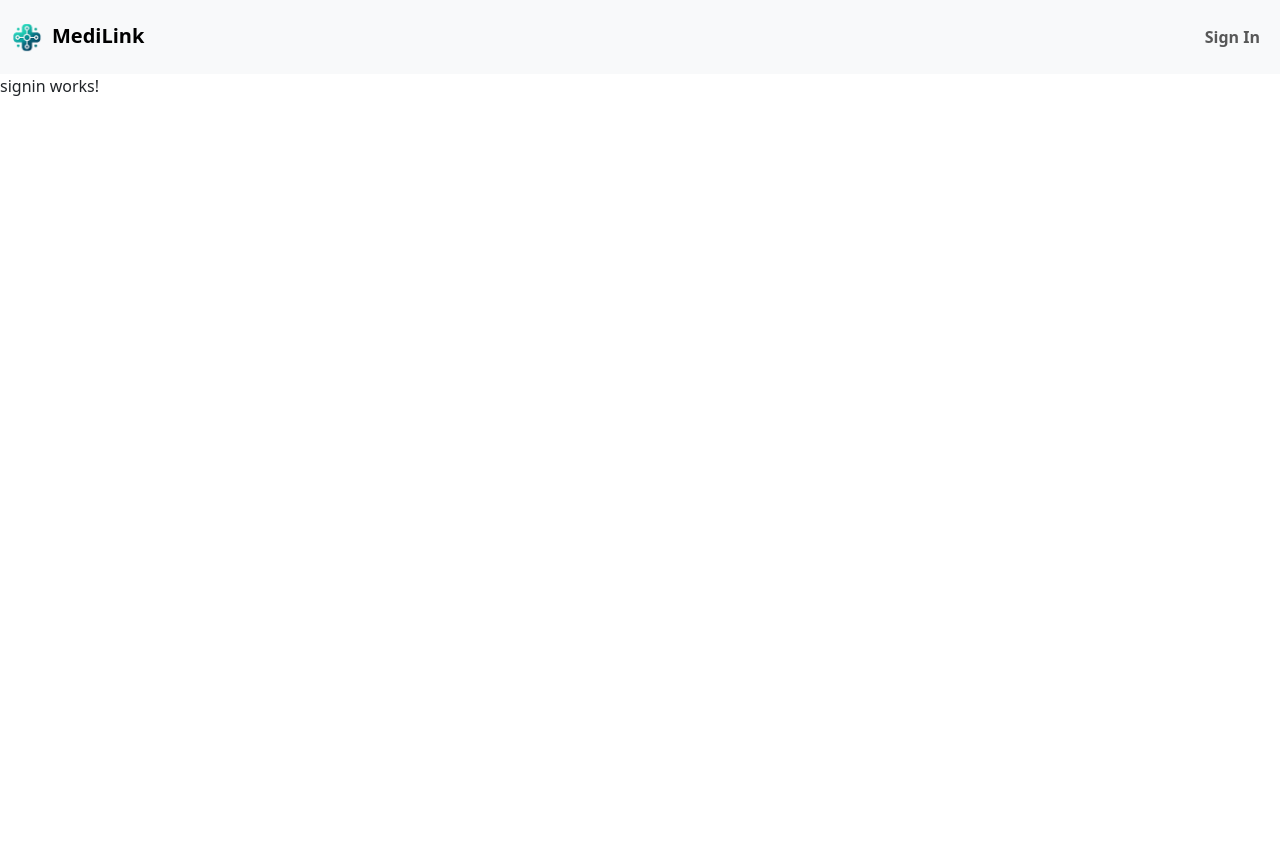
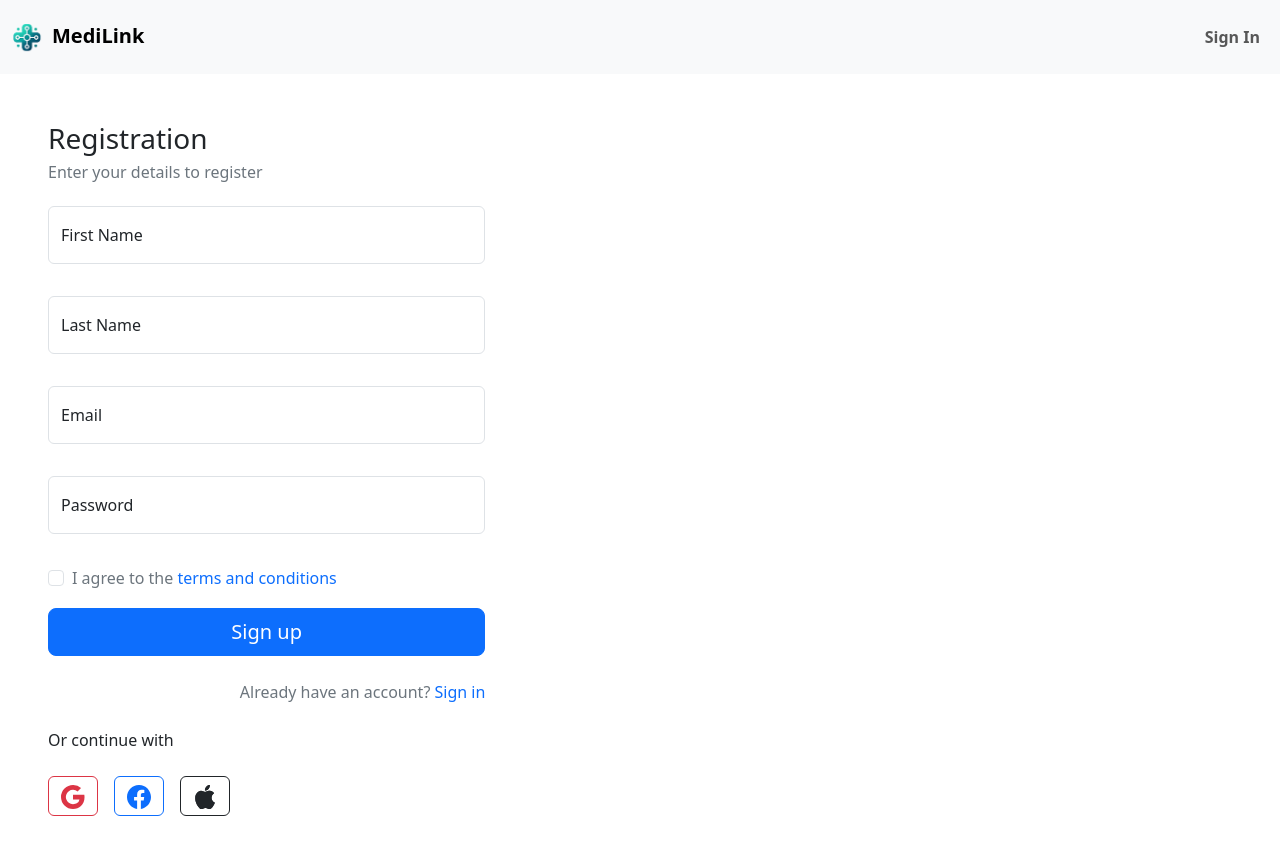
Before and after one commit to Justin-Barlowe/MediLink, an Angular app: page /signin in a window 1280 px wide. Shown: the top 854 px of the page. Before the commit the page ends 800 px from the top, so only its background shows below. Built offline with nearby package versions, Linux system fonts and the light colour scheme.

Commit message:
Updated home page

```diff
--- a/src/app/home/home.component.html
+++ b/src/app/home/home.component.html
@@ -2,29 +2,30 @@
 <!-- Justin Barlowe -->
 <!-- 06/16/2024 -->
 
-  <div class="section bg-color-1">
-    <br>
+<section class="bg-primary py-3 py-md-5 py-xl-8">
+  <div class="container">
+    <div class="row gy-4 align-items-center">
+      <div class="col-12 col-md-6 col-xl-7">
+        <div class="d-flex justify-content-center text-bg-primary">
+          <div class="col-12 col-xl-9">
+            <h2 class="h1 mb-4">Welcome to MediLink</h2>
+            <p class="lead mb-5">MediLink allows users to search for medical professionals in their area. Users can search for doctors, dentists, and other medical professionals by location, specialty, and insurance. MediLink also allows users to schedule appointments with medical professionals and view their medical records online.</p>
+            <div class="text-endx">
+              <svg xmlns="http://www.w3.org/2000/svg" width="48" height="48" fill="currentColor" class="bi bi-grip-horizontal" viewBox="0 0 16 16">
+                <path d="M2 8a1 1 0 1 1 0 2 1 1 0 0 1 0-2zm0-3a1 1 0 1 1 0 2 1 1 0 0 1 0-2zm3 3a1 1 0 1 1 0 2 1 1 0 0 1 0-2zm0-3a1 1 0 1 1 0 2 1 1 0 0 1 0-2zm3 3a1 1 0 1 1 0 2 1 1 0 0 1 0-2zm0-3a1 1 0 1 1 0 2 1 1 0 0 1 0-2zm3 3a1 1 0 1 1 0 2 1 1 0 0 1 0-2zm0-3a1 1 0 1 1 0 2 1 1 0 0 1 0-2zm3 3a1 1 0 1 1 0 2 1 1 0 0 1 0-2zm0-3a1 1 0 1 1 0 2 1 1 0 0 1 0-2z" />
+              </svg>
             </div>
-  <div class="section bg-color-2">
-    <div class="container py-5">
-      <div class="row">
-        <div class="col-md-6">
-          <h1 class="text-color-1">Welcome to MediLink</h1>
-          <p class="text-color
-          -1">MediLink allows users to search for medical professionals in their area. Users can search for doctors, dentists, and other medical professionals by location, specialty, and insurance. MediLink also allows users to schedule appointments with medical professionals and view their medical records online.</p>
-          <a href="#" class="btn btn-primary">Learn More</a>
           </div>
-          <br><br>
-
-          <!-- Contact Form -->
+        </div>
+      </div>
       <div class="col-12 col-md-6 col-xl-5">
         <div class="card border-0 rounded-4">
           <div class="card-body p-3 p-md-4 p-xl-5">
             <div class="row">
               <div class="col-12">
                 <div class="mb-4">
-                      <h2 class="h3">Learn More!</h2>
-                      <h3 class="fs-6 fw-normal text-secondary m-0">Enter your details and we will contact you as soon as possible!</h3>
+                  <h2 class="h3">Contact Us</h2>
+                  <h3 class="fs-6 fw-normal text-secondary m-0">Enter your details and we will contact you!</h3>
                 </div>
               </div>
             </div>
@@ -50,8 +51,8 @@
                 </div>
                 <div class="col-12">
                   <div class="form-floating mb-3">
-                        <input type="password" class="form-control" name="password" id="password" value="" placeholder="Password" required>
-                        <label for="password" class="form-label">Password</label>
+                    <input type="tel" class="form-control" name="phone number" id="password" value="" placeholder="Phone Number" required>
+                    <label for="password" class="form-label">Phone number</label>
                   </div>
                 </div>
                 <div class="col-12">
@@ -64,7 +65,7 @@
                 </div>
                 <div class="col-12">
                   <div class="d-grid">
-                        <button class="btn btn-primary btn-lg" type="submit">Submit</button>
+                    <button class="btn btn-primary btn-lg" type="submit">Sign up</button>
                   </div>
                 </div>
               </div>
@@ -73,3 +74,5 @@
         </div>
       </div>
     </div>
+  </div>
+</section>
--- a/src/app/security/signin/signin.component.html
+++ b/src/app/security/signin/signin.component.html
@@ -1 +1,88 @@
-<p>signin works!</p>
+<!-- Registration 9 - Bootstrap Brain Component -->
+<section class="align-items-center">
+      <div class="col-12 col-md-6 col-xl-5">
+        <div class="card border-0 rounded-4">
+          <div class="card-body p-3 p-md-4 p-xl-5">
+            <div class="row">
+              <div class="col-12">
+                <div class="mb-4">
+                  <h2 class="h3">Registration</h2>
+                  <h3 class="fs-6 fw-normal text-secondary m-0">Enter your details to register</h3>
+                </div>
+              </div>
+            </div>
+            <form action="#!">
+              <div class="row gy-3 overflow-hidden">
+                <div class="col-12">
+                  <div class="form-floating mb-3">
+                    <input type="text" class="form-control" name="firstName" id="firstName" placeholder="First Name" required>
+                    <label for="firstName" class="form-label">First Name</label>
+                  </div>
+                </div>
+                <div class="col-12">
+                  <div class="form-floating mb-3">
+                    <input type="text" class="form-control" name="lastName" id="lastName" placeholder="First Name" required>
+                    <label for="lastName" class="form-label">Last Name</label>
+                  </div>
+                </div>
+                <div class="col-12">
+                  <div class="form-floating mb-3">
+                    <input type="email" class="form-control" name="email" id="email" placeholder="name@example.com" required>
+                    <label for="email" class="form-label">Email</label>
+                  </div>
+                </div>
+                <div class="col-12">
+                  <div class="form-floating mb-3">
+                    <input type="password" class="form-control" name="password" id="password" value="" placeholder="Password" required>
+                    <label for="password" class="form-label">Password</label>
+                  </div>
+                </div>
+                <div class="col-12">
+                  <div class="form-check">
+                    <input class="form-check-input" type="checkbox" value="" name="iAgree" id="iAgree" required>
+                    <label class="form-check-label text-secondary" for="iAgree">
+                      I agree to the <a href="#!" class="link-primary text-decoration-none">terms and conditions</a>
+                    </label>
+                  </div>
+                </div>
+                <div class="col-12">
+                  <div class="d-grid">
+                    <button class="btn btn-primary btn-lg" type="submit">Sign up</button>
+                  </div>
+                </div>
+              </div>
+            </form>
+            <div class="row">
+              <div class="col-12">
+                <div class="d-flex gap-2 gap-md-4 flex-column flex-md-row justify-content-md-end mt-4">
+                  <p class="m-0 text-secondary text-center">Already have an account? <a href="#!" class="link-primary text-decoration-none">Sign in</a></p>
+                </div>
+              </div>
+            </div>
+            <div class="row">
+              <div class="col-12">
+                <p class="mt-4 mb-4">Or continue with</p>
+                <div class="d-flex gap-2 gap-sm-3 justify-content-centerX">
+                  <a href="#!" class="btn btn-outline-danger bsb-btn-circle bsb-btn-circle-2xl">
+                    <svg xmlns="http://www.w3.org/2000/svg" width="24" height="24" fill="currentColor" class="bi bi-google" viewBox="0 0 16 16">
+                      <path d="M15.545 6.558a9.42 9.42 0 0 1 .139 1.626c0 2.434-.87 4.492-2.384 5.885h.002C11.978 15.292 10.158 16 8 16A8 8 0 1 1 8 0a7.689 7.689 0 0 1 5.352 2.082l-2.284 2.284A4.347 4.347 0 0 0 8 3.166c-2.087 0-3.86 1.408-4.492 3.304a4.792 4.792 0 0 0 0 3.063h.003c.635 1.893 2.405 3.301 4.492 3.301 1.078 0 2.004-.276 2.722-.764h-.003a3.702 3.702 0 0 0 1.599-2.431H8v-3.08h7.545z" />
+                    </svg>
+                  </a>
+                  <a href="#!" class="btn btn-outline-primary bsb-btn-circle bsb-btn-circle-2xl">
+                    <svg xmlns="http://www.w3.org/2000/svg" width="24" height="24" fill="currentColor" class="bi bi-facebook" viewBox="0 0 16 16">
+                      <path d="M16 8.049c0-4.446-3.582-8.05-8-8.05C3.58 0-.002 3.603-.002 8.05c0 4.017 2.926 7.347 6.75 7.951v-5.625h-2.03V8.05H6.75V6.275c0-2.017 1.195-3.131 3.022-3.131.876 0 1.791.157 1.791.157v1.98h-1.009c-.993 0-1.303.621-1.303 1.258v1.51h2.218l-.354 2.326H9.25V16c3.824-.604 6.75-3.934 6.75-7.951z" />
+                    </svg>
+                  </a>
+                  <a href="#!" class="btn btn-outline-dark bsb-btn-circle bsb-btn-circle-2xl">
+                    <svg xmlns="http://www.w3.org/2000/svg" width="24" height="24" fill="currentColor" class="bi bi-apple" viewBox="0 0 16 16">
+                      <path d="M11.182.008C11.148-.03 9.923.023 8.857 1.18c-1.066 1.156-.902 2.482-.878 2.516.024.034 1.52.087 2.475-1.258.955-1.345.762-2.391.728-2.43Zm3.314 11.733c-.048-.096-2.325-1.234-2.113-3.422.212-2.189 1.675-2.789 1.698-2.854.023-.065-.597-.79-1.254-1.157a3.692 3.692 0 0 0-1.563-.434c-.108-.003-.483-.095-1.254.116-.508.139-1.653.589-1.968.607-.316.018-1.256-.522-2.267-.665-.647-.125-1.333.131-1.824.328-.49.196-1.422.754-2.074 2.237-.652 1.482-.311 3.83-.067 4.56.244.729.625 1.924 1.273 2.796.576.984 1.34 1.667 1.659 1.899.319.232 1.219.386 1.843.067.502-.308 1.408-.485 1.766-.472.357.013 1.061.154 1.782.539.571.197 1.111.115 1.652-.105.541-.221 1.324-1.059 2.238-2.758.347-.79.505-1.217.473-1.282Z" />
+                      <path d="M11.182.008C11.148-.03 9.923.023 8.857 1.18c-1.066 1.156-.902 2.482-.878 2.516.024.034 1.52.087 2.475-1.258.955-1.345.762-2.391.728-2.43Zm3.314 11.733c-.048-.096-2.325-1.234-2.113-3.422.212-2.189 1.675-2.789 1.698-2.854.023-.065-.597-.79-1.254-1.157a3.692 3.692 0 0 0-1.563-.434c-.108-.003-.483-.095-1.254.116-.508.139-1.653.589-1.968.607-.316.018-1.256-.522-2.267-.665-.647-.125-1.333.131-1.824.328-.49.196-1.422.754-2.074 2.237-.652 1.482-.311 3.83-.067 4.56.244.729.625 1.924 1.273 2.796.576.984 1.34 1.667 1.659 1.899.319.232 1.219.386 1.843.067.502-.308 1.408-.485 1.766-.472.357.013 1.061.154 1.782.539.571.197 1.111.115 1.652-.105.541-.221 1.324-1.059 2.238-2.758.347-.79.505-1.217.473-1.282Z" />
+                    </svg>
+                  </a>
+                </div>
+              </div>
+            </div>
+          </div>
+        </div>
+      </div>
+</section>
```
Lines whose indentation alone changed are shown as unchanged.
